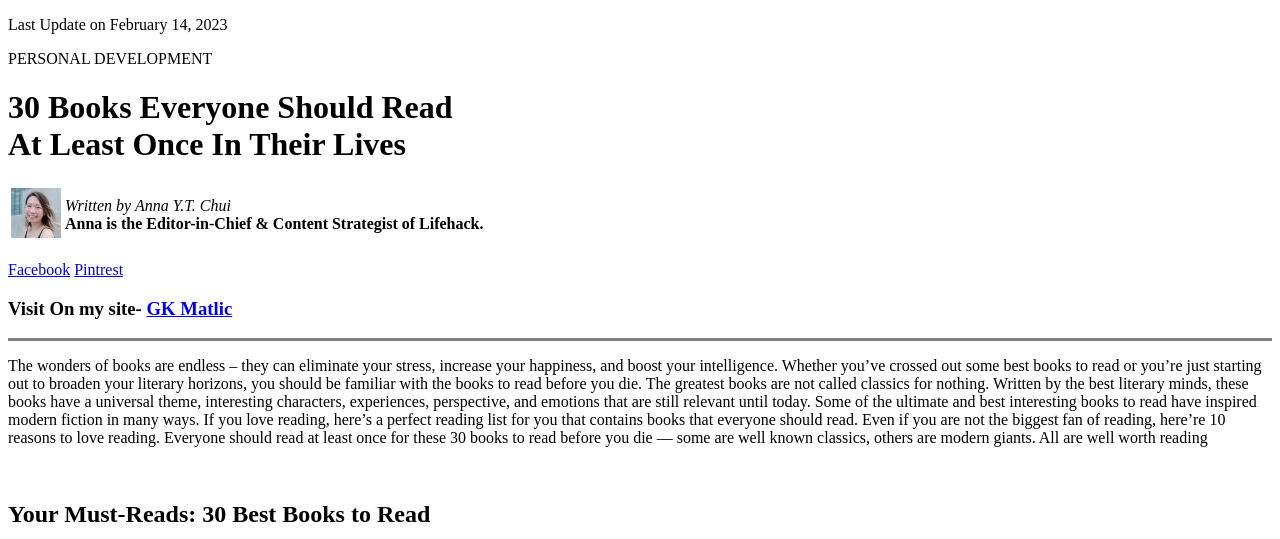
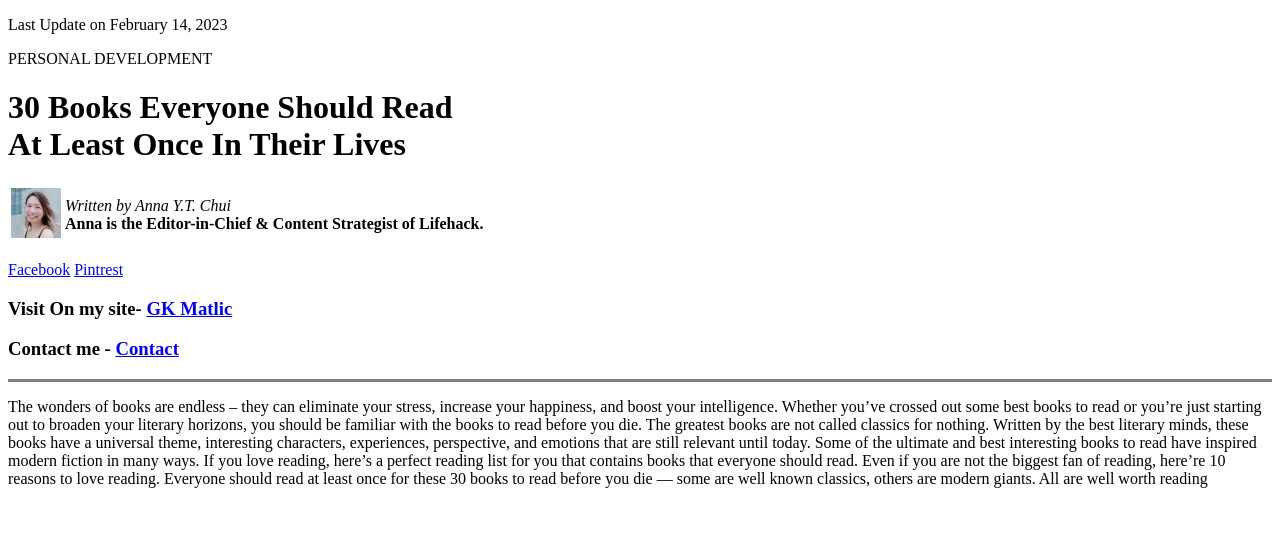
Before and after one commit to GK4849/CV, a plain HTML site: page index.html in a window 1280 px wide. Shown: the top 539 px of the page. Drawn offline with Linux system fonts and the light colour scheme.

Commit message:
i added contact me

```diff
--- a/index.html
+++ b/index.html
@@ -25,6 +25,7 @@
         <a href="javascript:void(0);">Facebook</a> <a href="javascript:void(0);">Pintrest</a>
         <br>
        <h3>Visit On my site-  <a href="index2.html">GK Matlic</a></h3>
+       <h3>Contact me - <a href="contact.html">Contact</a></h3>
 
         <hr noshade="2" size="3">
     <p>The wonders of books are endless – they can eliminate your stress, increase your happiness, and boost your intelligence. Whether you’ve crossed out some best books to read or you’re just starting out to broaden your literary horizons, you should be familiar with the books to read before you die.
```
